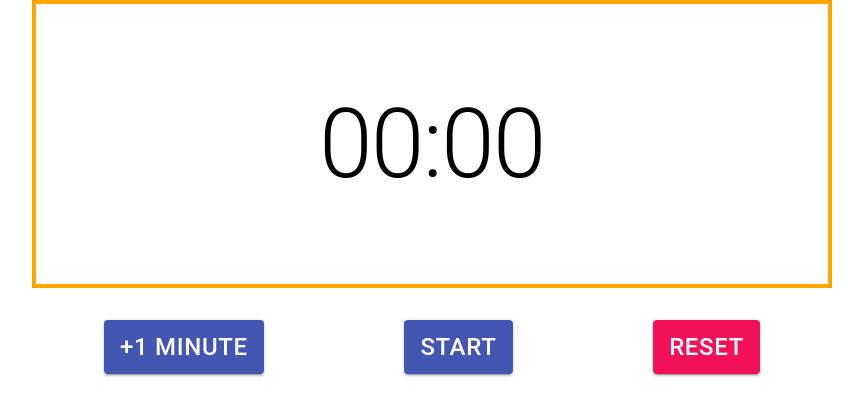
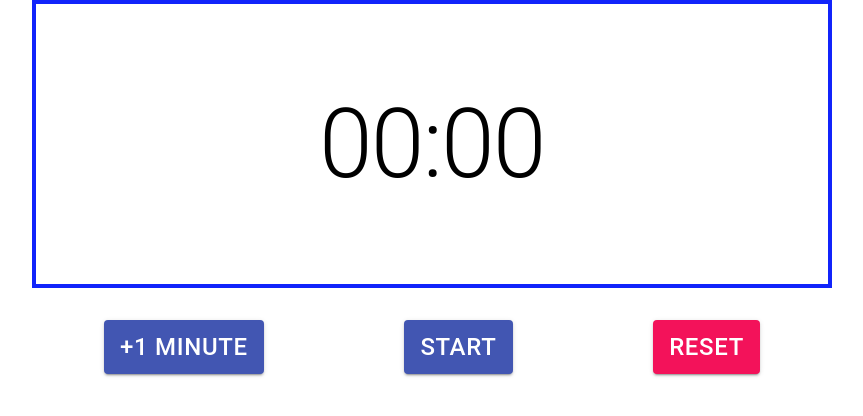
Before and after one commit to yoichimichael/timer, a React (Create React App) app: page / in a window 1280 px wide. Shown: the top 416 px of the page, without its empty margins (208-1071 px from the left). Built offline with nearby package versions, Linux system fonts and the light colour scheme.

Commit message:
fix border color change bug

```diff
--- a/src/App.js
+++ b/src/App.js
@@ -63,7 +63,7 @@ function App() {
 
   useEffect(() => {
     if (seconds === 0) {
-      setIsTimerSet(true);
+      // setIsTimerSet(false);
       stopTimer();
     }
   }, [seconds])
@@ -100,6 +100,7 @@ function App() {
       clearInterval(timerInterval);
       setTimerInterval(null);
     }
+    setIsRunning(false);
     setSeconds(0);
     setIsTimerSet(false);
   }
```
